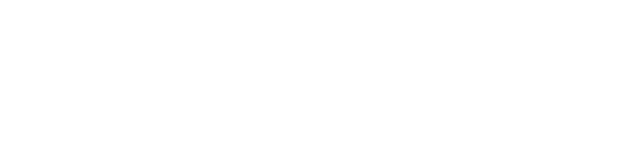
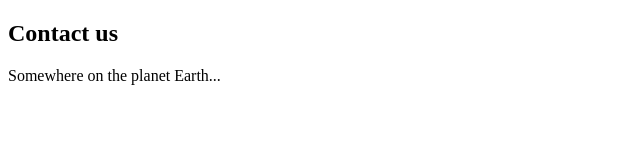
Before and after one commit to OKateryna/lv325net, a plain HTML site: page index.html in a window 1280 px wide. Shown: the whole page, without its empty margins (0-640 px from the left). Drawn offline with Linux system fonts and the light colour scheme.

Commit message:
AddFooter

```diff
--- a/index.html
+++ b/index.html
@@ -8,5 +8,10 @@
 </head>
 <body>
 
+
+    <footer class="container">
+        <h2 id="contacts">Contact us</h2>
+        <p>Somewhere on the planet Earth...</p>
+      </footer>
 </body>
 </html>
```
